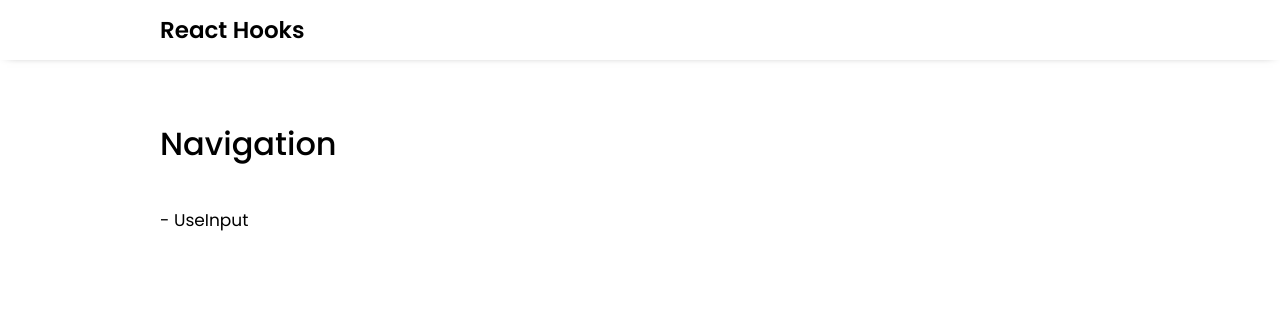
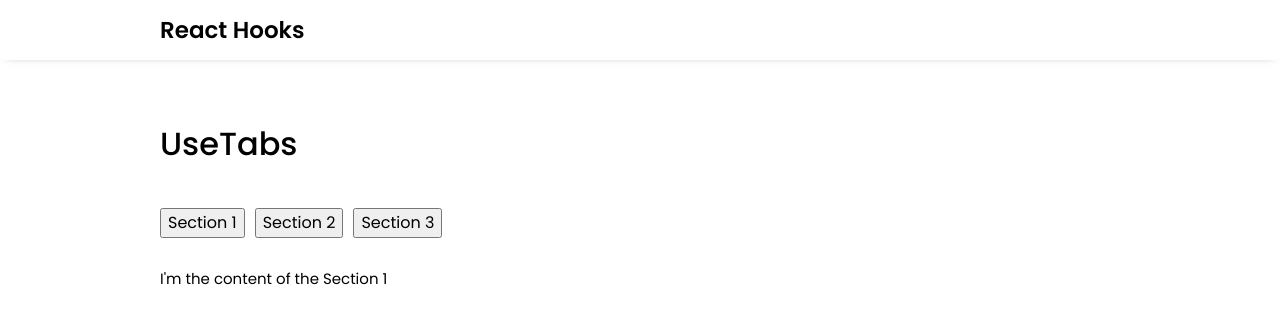
Before and after one commit to heekang2271/react-hooks, a React (Create React App) app: page /useTabs in a window 1280 px wide. Before the commit this address led to /. Shown: the top 324 px of the page. Built offline with nearby package versions, Linux system fonts and the light colour scheme.

Commit message:
useTabs 구현

```diff
--- a/src/Components/Router.js
+++ b/src/Components/Router.js
@@ -5,6 +5,7 @@ import Header from "./Header";
 
 import Home from "../Routes/Home";
 import UseInput from "../Routes/UseInput";
+import UseTabs from "../Routes/UseTabs";
 
 export default () => (
     <BrowserRouter>
@@ -12,6 +13,7 @@ export default () => (
         <Switch>
             <Route path="/" exact component={Home} />
             <Route path="/useInput" exact component={UseInput} />
+            <Route path="/useTabs" exact component={UseTabs} />
             <Redirect to="/" />
         </Switch>
     </BrowserRouter>
--- a/src/Routes/Home.js
+++ b/src/Routes/Home.js
@@ -18,6 +18,9 @@ export default () => (
             <li>
                 <Link to="/useInput">- UseInput</Link>
             </li>
+            <li>
+                <Link to="/useTabs">- UseTabs</Link>
+            </li>
         </Navigation>
     </Page>
 );
--- /dev/null
+++ b/src/Routes/UseTabs.js
@@ -0,0 +1,61 @@
+/* eslint-disable import/no-anonymous-default-export */
+import React, { useState } from "react";
+import styled from "styled-components";
+import Page from "../Components/Page";
+
+const TabBtnBox = styled.div`
+    display: flex;
+    margin-bottom: 30px;
+`;
+
+const TabBtn = styled.button`
+    font-size: 16px;
+
+    &:not(:last-child) {
+        margin-right: 10px;
+    }
+`;
+
+const contents = [
+    {
+        tab: "Section 1",
+        content: "I'm the content of the Section 1",
+    },
+    {
+        tab: "Section 2",
+        content: "I'm the content of the Section 2",
+    },
+    {
+        tab: "Section 3",
+        content: "I'm the content of the Section 3",
+    },
+];
+
+export default () => {
+    const useTab = (initialTab, allTabs) => {
+        const [currentIndex, setCurrentIndex] = useState(initialTab);
+
+        if (!allTabs || !Array.isArray(allTabs)) return;
+
+        return {
+            currentItem: allTabs[currentIndex],
+            changeItem: setCurrentIndex,
+        };
+    };
+
+    const { currentItem, changeItem } = useTab(0, contents);
+
+    return (
+        <Page title="UseTabs">
+            <TabBtnBox>
+                {contents &&
+                    contents.map((content, idx) => (
+                        <TabBtn key={idx} onClick={() => changeItem(idx)}>
+                            {content.tab}
+                        </TabBtn>
+                    ))}
+            </TabBtnBox>
+            <p>{currentItem.content}</p>
+        </Page>
+    );
+};
```
